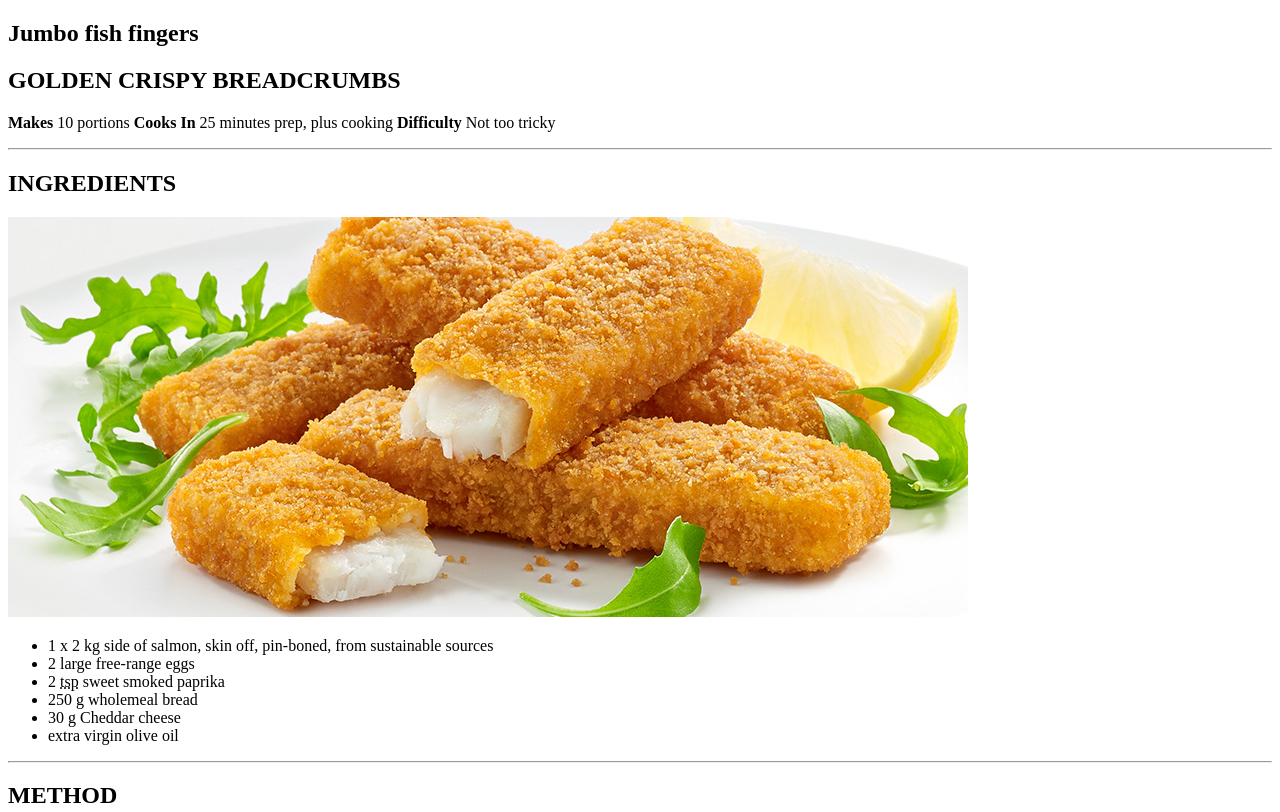
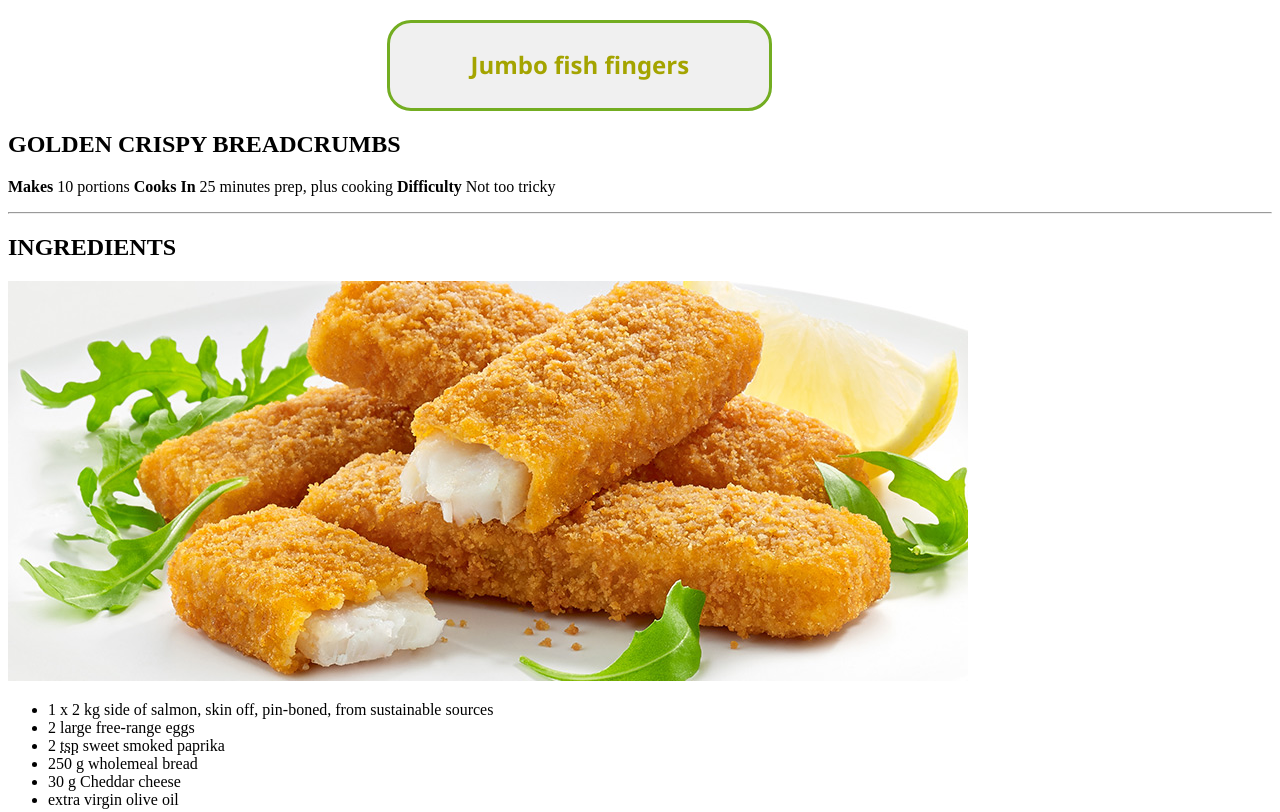
Before and after one commit to PLAyEr2002002/hw2, a plain HTML site: page FishFinger.html in a window 1280 px wide. Shown: the top 812 px of the page. Drawn offline with Linux system fonts and the light colour scheme.

Commit message:
css linking sheet

```diff
--- a/FishFinger.html
+++ b/FishFinger.html
@@ -4,7 +4,7 @@
 	<meta charset="utf-8">
 	<meta name="viewport" content="width=device-width, initial-scale=1">
 	<title>Jumbo Fish Fingers</title>
-	<link rel="stylesheet" href="index.css">
+	<link rel="stylesheet" href="FishFinger.css">
 	<!-- done entirely by 201942130 -->
 
 </head>
```
Also changed, not shown: index.htm (+1 -1 lines).
